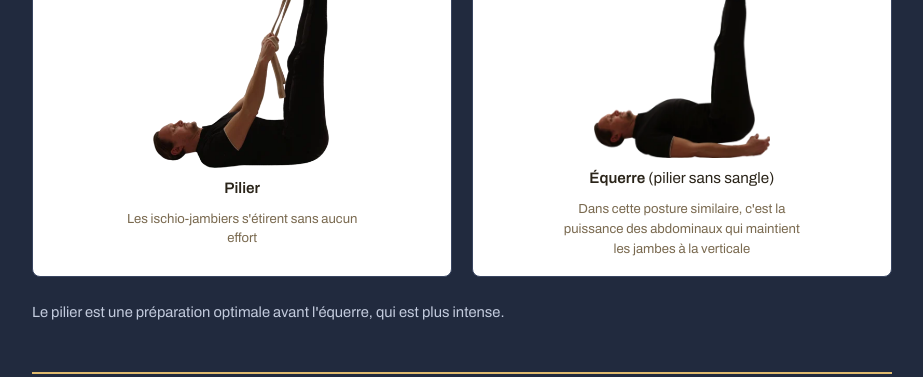
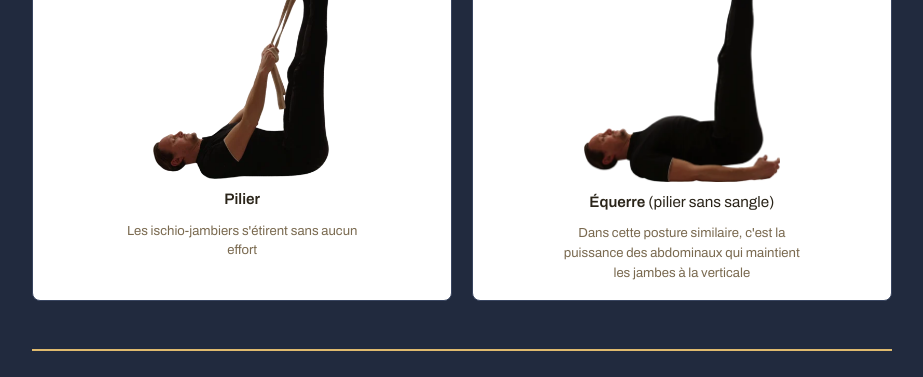
Before and after one commit to cedric-tur/before-site, a plain HTML site: page sangles/index.html in a window 1280 px wide. Shown: the part 1590-1967 px from the top of the page, without its empty margins (178-1101 px from the left). Drawn offline with Linux system fonts and the light colour scheme.

Commit message:
Ajuste l'Equerre a 0.49 et retire la phrase de liaison
Co-Authored-By: Claude Opus 5 <noreply@anthropic.com>

```diff
--- a/sangles/index.html
+++ b/sangles/index.html
@@ -68,8 +68,6 @@
     margin: 0; text-align: center; max-width: 34ch; line-height: 1.5; }
 
   /* Le filet dore demande, meme epaisseur que celui du menu. */
-  .sg__suite { font-family: "Archivo", sans-serif; font-size: .92rem;
-    color: var(--ink-muted); margin: 0; }
   .sg__trait { border: 0; border-top: 2px solid var(--or); margin: 3rem 0 1.8rem; }
 
   /* Plus petit que les autres titres : c'est une precision, pas une section. */
@@ -161,15 +159,12 @@
         <p class="pose__dit">Les ischio-jambiers s'étirent sans aucun effort</p>
       </div>
       <div class="pose">
-        <img src="/photo-posture/equerre-allongee.webp" alt="La posture Équerre allongée" width="399" height="476" style="--l:399;--k:.44" loading="lazy">
+        <img src="/photo-posture/equerre-allongee.webp" alt="La posture Équerre allongée" width="399" height="476" style="--l:399;--k:.49" loading="lazy">
         <p class="pose__nom">Équerre <span style="font-weight:400">(pilier sans sangle)</span></p>
         <p class="pose__dit">Dans cette posture similaire, c'est la puissance des abdominaux qui maintient les jambes à la verticale</p>
       </div>
 
     </div>
-
-    <p class="sg__suite">Le pilier est une préparation optimale avant l'équerre,
-    qui est plus intense.</p>
 
     <hr class="sg__trait">
 
```
